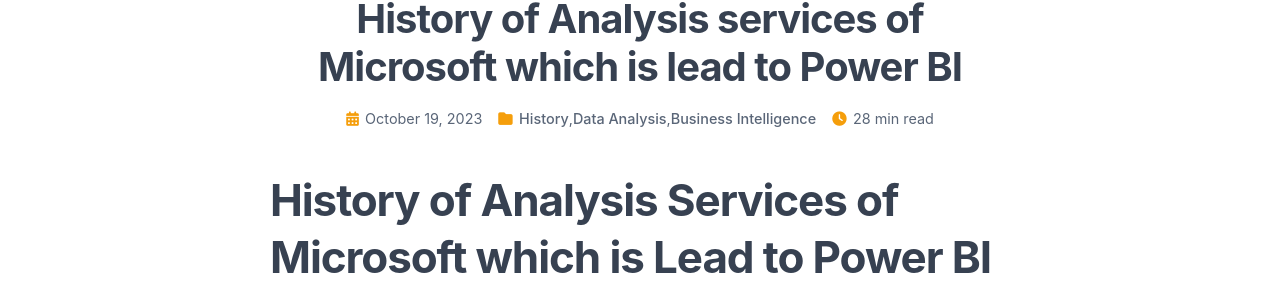
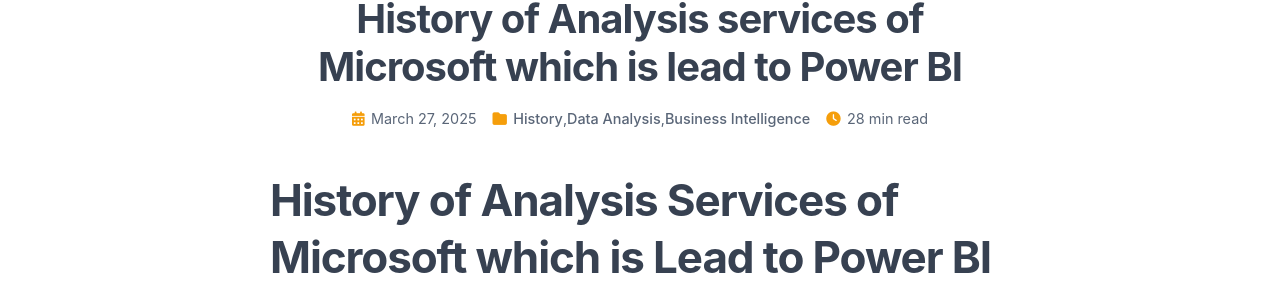
Before and after one commit to CodeWithBehnam/CodeWithBehnam.github.io, a Jekyll site: the page built from _posts/2025-03-27-history-of-analysis-services-of-microsoft-which-is-lead-to-power-bi.md, in a window 1280 px wide and 900 px high. Shown: the part 177-478 px from the top of the window. Built offline with Jekyll 4.4.1, drawn with Linux system fonts in a browser that asks for light colours.

```diff
--- a/_posts/2023-10-19-history-of-analysis-services-of-microsoft-which-is-lead-to-power-bi.md
+++ b/_posts/2025-03-27-history-of-analysis-services-of-microsoft-which-is-lead-to-power-bi.md
@@ -1,7 +1,7 @@
 ---
 layout: post
 title: "History of Analysis services of Microsoft which is lead to Power BI"
-date: 2023-10-19
+date: 2025-03-27
 categories: [History, Data Analysis, Business Intelligence]
 tags: [Microsoft, Analysis Services, Power BI, BI History]
 ---
```
